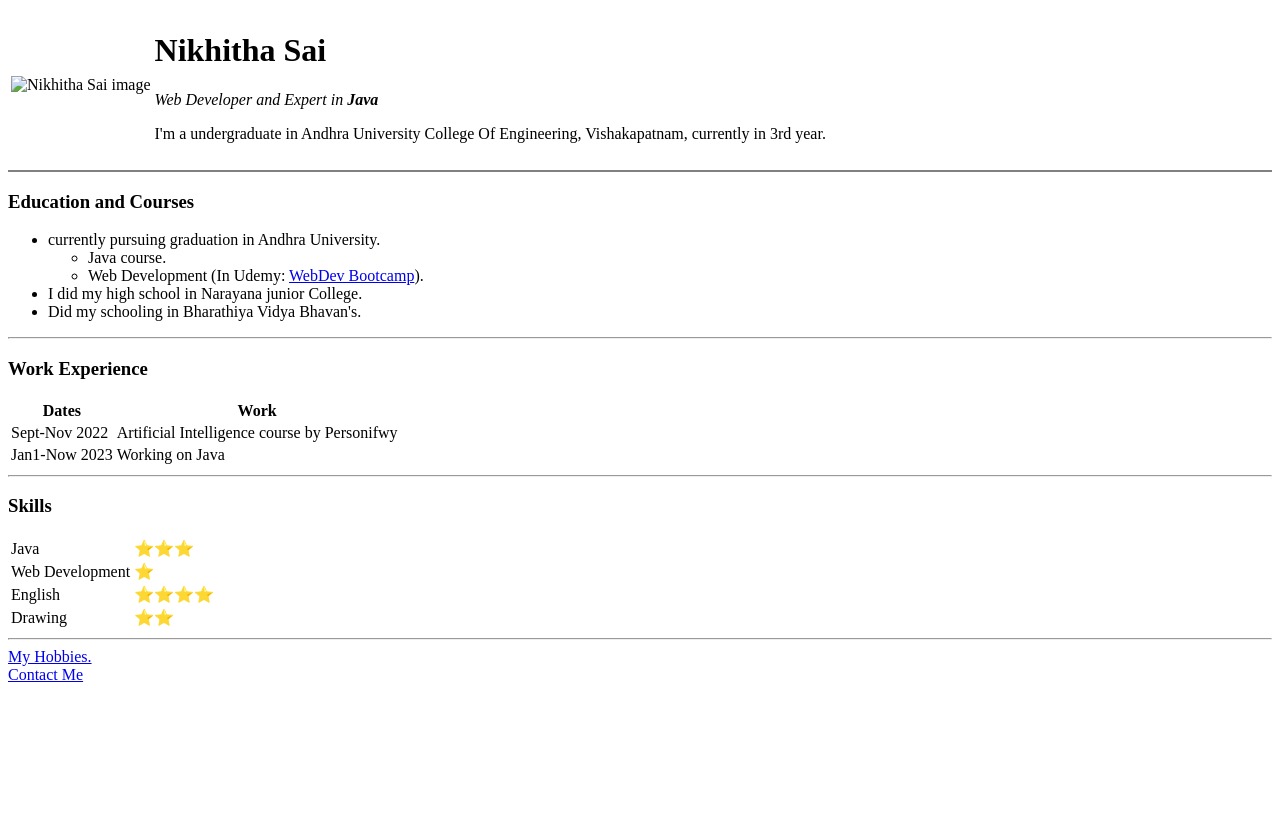
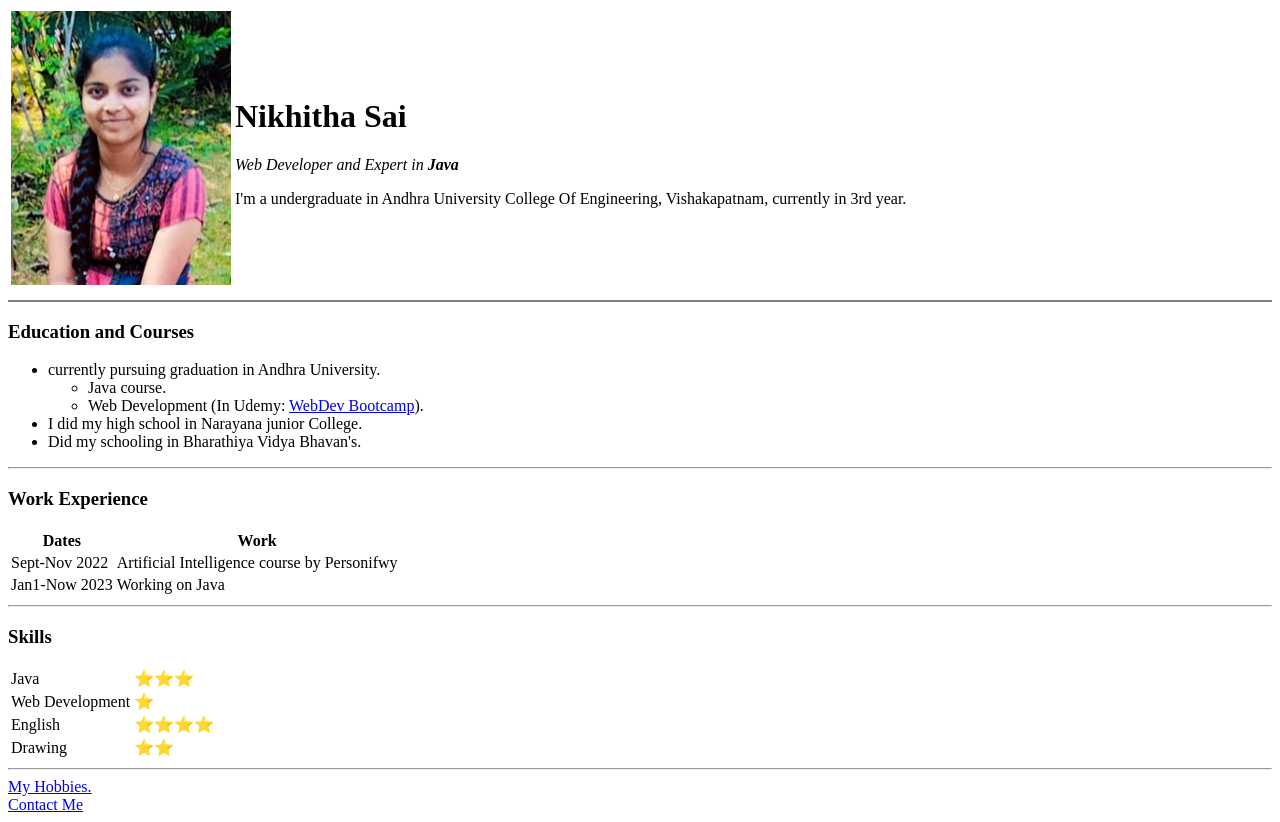
Before and after one commit to Nikhithasai03/cv, a plain HTML site: page index.html in a window 1280 px wide. Before the commit the page ends 800 px from the top, so only its background shows below. Drawn offline with Linux system fonts and the light colour scheme.

Commit message:
update image path

```diff
--- a/index.html
+++ b/index.html
@@ -9,7 +9,7 @@
     <table cellspaceing="30">
      <tbody>
         <tr>
-            <td><img src="Nikhitha.png" alt="Nikhitha Sai image"></td>
+            <td><img src="images/Nikhitha.png" alt="Nikhitha profile picture"></td>
             <td>
                 <h1>Nikhitha Sai</h1>
                 <p><em>Web Developer and Expert in <strong>Java</strong></em></p>
```
